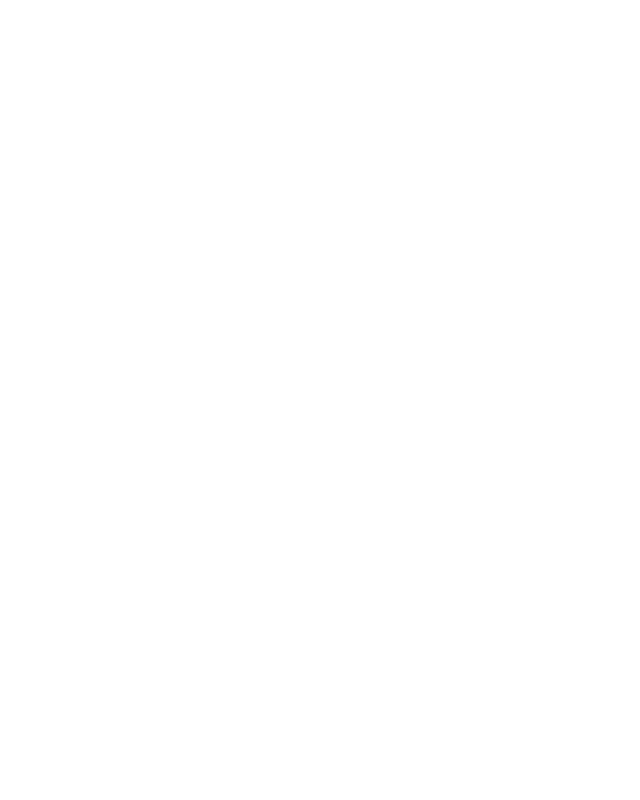
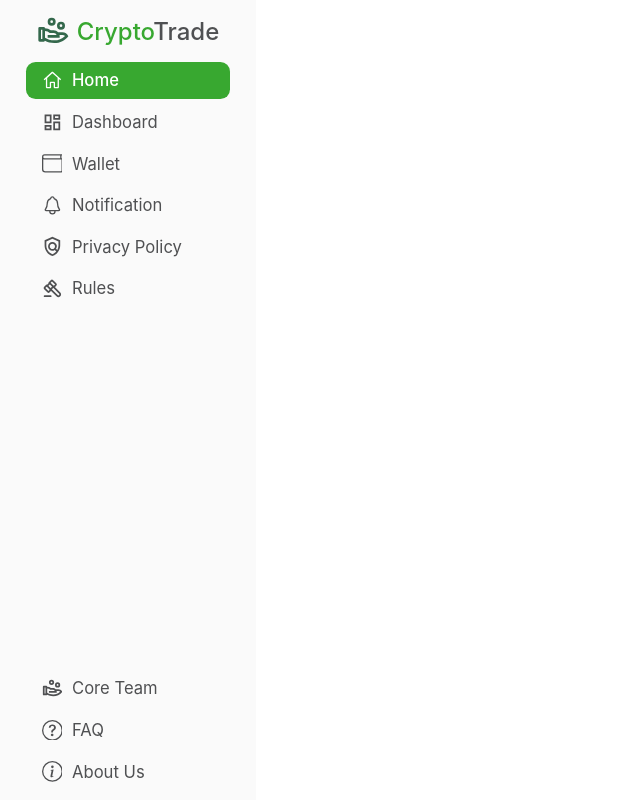
Before and after one commit to MOFIJULHAQUE/Dashboard_Project, a React (Create React App) app: page /dashboard in a window 1280 px wide. Shown: the whole page, without its empty margins (0-640 px from the left). Built offline with nearby package versions, Linux system fonts and the light colour scheme.

Commit message:
left-sidebar design

```diff
--- a/package.json
+++ b/package.json
@@ -7,9 +7,15 @@
     "@testing-library/react": "^13.4.0",
     "@testing-library/user-event": "^13.5.0",
     "antd": "^4.24.1",
+    "framer-motion": "^7.6.5",
     "react": "^18.2.0",
     "react-dom": "^18.2.0",
+    "react-icons": "^4.6.0",
+    "react-router-dom": "^6.4.3",
     "react-scripts": "5.0.1",
+    "recharts": "^2.1.16",
+    "scrollreveal": "^4.0.9",
+    "styled-components": "^5.3.6",
     "web-vitals": "^2.1.4"
   },
   "scripts": {
--- a/src/App.css
+++ /dev/null
@@ -1,5 +0,0 @@
-*{
-  margin: 0;
-  padding: 0;
-  box-sizing: border-box;
-}
--- a/src/App.js
+++ b/src/App.js
@@ -1,9 +1,9 @@
-import "./App.css";
+import LeftSection from "./components/leftSection/LeftSection";
 
 function App() {
   return (
     <>
-
+      <LeftSection />
     </>
   );
 }
--- /dev/null
+++ b/src/components/leftSection/LeftSection.css
@@ -0,0 +1,90 @@
+*{
+  margin: 0;
+  padding: 0;
+  box-sizing: border-box;
+}
+
+section{
+  position: fixed;
+  left: 0;
+  background-color: #fafafa;
+  height: 100vh;
+  width: 20%;
+  display: flex;
+  flex-direction: column;
+  align-items: center;
+}
+
+/* logo */
+.brand{
+  width: 100%;
+  display: flex;
+  justify-content: center;
+  align-items: center;
+  gap: 0.5rem;
+  margin: 15px 0;
+}
+
+.brand svg{
+  font-size: 2rem;
+  color: #34684c;
+}
+
+.brand span{
+  color: #38a830;
+  font-size: 1.5rem;
+  font-weight: 500;
+}
+
+.brand .logo-text{
+  color: #4f5052;
+}
+
+.toggle{
+  display: none;
+}
+
+/* navigation menu */
+nav{
+  width: 80%;
+  height: 100vh;
+  display: flex;
+  flex-direction: column;
+  justify-content: space-between;
+  margin-bottom: 10px;
+}
+
+
+ul{
+  list-style: none;
+  display: flex;
+  flex-direction: column;
+  gap: 0.3rem;
+}
+
+li{
+  padding: 0.5rem 1rem;
+  border-radius: 0.6rem;
+}
+
+li svg{
+  font-size: 1.30rem;
+}
+
+li a{
+  text-decoration: none;
+  display: flex;
+  align-items: center;
+  gap: 0.6rem;
+  color: #4f5052;
+  font-size: 1.04rem;
+  font-weight: 400;
+}
+
+.active{
+  background-color: #38a830;
+}
+.active a{
+  color: #ffffff;
+  font-weight: 500;
+}
--- /dev/null
+++ b/src/components/leftSection/LeftSection.jsx
@@ -0,0 +1,101 @@
+import React, { useState } from "react";
+import "./LeftSection.css";
+
+import { RiHandCoinLine } from "react-icons/ri";
+import { VscHome } from "react-icons/vsc";
+import { MdOutlineDashboard } from "react-icons/md";
+import { BsWallet } from "react-icons/bs";
+import { IoNotificationsOutline } from "react-icons/io5";
+import { MdOutlinePolicy } from "react-icons/md";
+import { TbGavel } from "react-icons/tb";
+import { BsQuestionCircle } from "react-icons/bs";
+import { BsInfoCircle } from "react-icons/bs";
+
+function LeftSection() {
+  const [currentLink, setCurrentLink] = useState(1)
+
+  return (
+    <>
+      <section>
+        <div className="brand">
+          <RiHandCoinLine />
+          <span>Crypto
+            <span className="logo-text">Trade</span>
+          </span>
+        </div>
+        <div className="toggle"></div>
+
+        <nav>
+          <div className="top">
+            <div className="links">
+              <ul>
+                <li onClick={() => setCurrentLink(1)} className={currentLink === 1 ? 'active' : ''}>
+                  <a href="#">
+                    <VscHome />
+                    <span>Home</span>
+                  </a>
+                </li>
+                <li onClick={() => setCurrentLink(2)} className={currentLink === 2 ? 'active' : ''}>
+                  <a href="#">
+                    <MdOutlineDashboard />
+                    <span>Dashboard</span>
+                  </a>
+                </li>
+                <li onClick={() => setCurrentLink(3)} className={currentLink === 3 ? 'active' : ''}>
+                  <a href="#">
+                    <BsWallet />
+                    <span>Wallet</span>
+                  </a>
+                </li>
+                <li onClick={() => setCurrentLink(4)} className={currentLink === 4 ? 'active' : ''}>
+                  <a href="#">
+                    <IoNotificationsOutline />
+                    <span>Notification</span>
+                  </a>
+                </li>
+                <li onClick={() => setCurrentLink(5)} className={currentLink === 5 ? 'active' : ''}>
+                  <a href="#">
+                    <MdOutlinePolicy />
+                    <span>Privacy Policy</span>
+                  </a>
+                </li>
+                <li onClick={() => setCurrentLink(6)} className={currentLink === 6 ? 'active' : ''}>
+                  <a href="#">
+                    <TbGavel />
+                    <span>Rules</span>
+                  </a>
+                </li>
+              </ul>
+            </div>
+          </div>
+          <div className="bottom">
+            <div className="links">
+              <ul>
+                <li onClick={() => setCurrentLink(8)} className={currentLink === 8 ? 'active' : ''}>
+                  <a href="#">
+                    <RiHandCoinLine />
+                    <span>Core Team</span>
+                  </a>
+                </li>
+                <li onClick={() => setCurrentLink(9)} className={currentLink === 9 ? 'active' : ''}>
+                  <a href="#">
+                    <BsQuestionCircle />
+                    <span>FAQ</span>
+                  </a>
+                </li>
+                <li onClick={() => setCurrentLink(10)} className={currentLink === 10 ? 'active' : ''}>
+                  <a href="#">
+                    <BsInfoCircle />
+                    <span>About Us</span>
+                  </a>
+                </li>
+              </ul>
+            </div>
+          </div>
+        </nav>
+      </section>
+    </>
+  );
+}
+
+export default LeftSection;
--- /dev/null
+++ b/src/index.css
@@ -0,0 +1,13 @@
+body {
+  margin: 0;
+  font-family: -apple-system, BlinkMacSystemFont, 'Segoe UI', 'Roboto', 'Oxygen',
+    'Ubuntu', 'Cantarell', 'Fira Sans', 'Droid Sans', 'Helvetica Neue',
+    sans-serif;
+  -webkit-font-smoothing: antialiased;
+  -moz-osx-font-smoothing: grayscale;
+}
+
+code {
+  font-family: source-code-pro, Menlo, Monaco, Consolas, 'Courier New',
+    monospace;
+}
--- a/src/index.js
+++ b/src/index.js
@@ -1,5 +1,6 @@
 import React from 'react';
 import ReactDOM from 'react-dom/client';
+import "./index.css"
 import App from './App';
 
 const root = ReactDOM.createRoot(document.getElementById('root'));
```
Also changed, not shown: src/pages/Dashboard.jsx (added), 1 other file (tests, documents, lock files or other folders).
